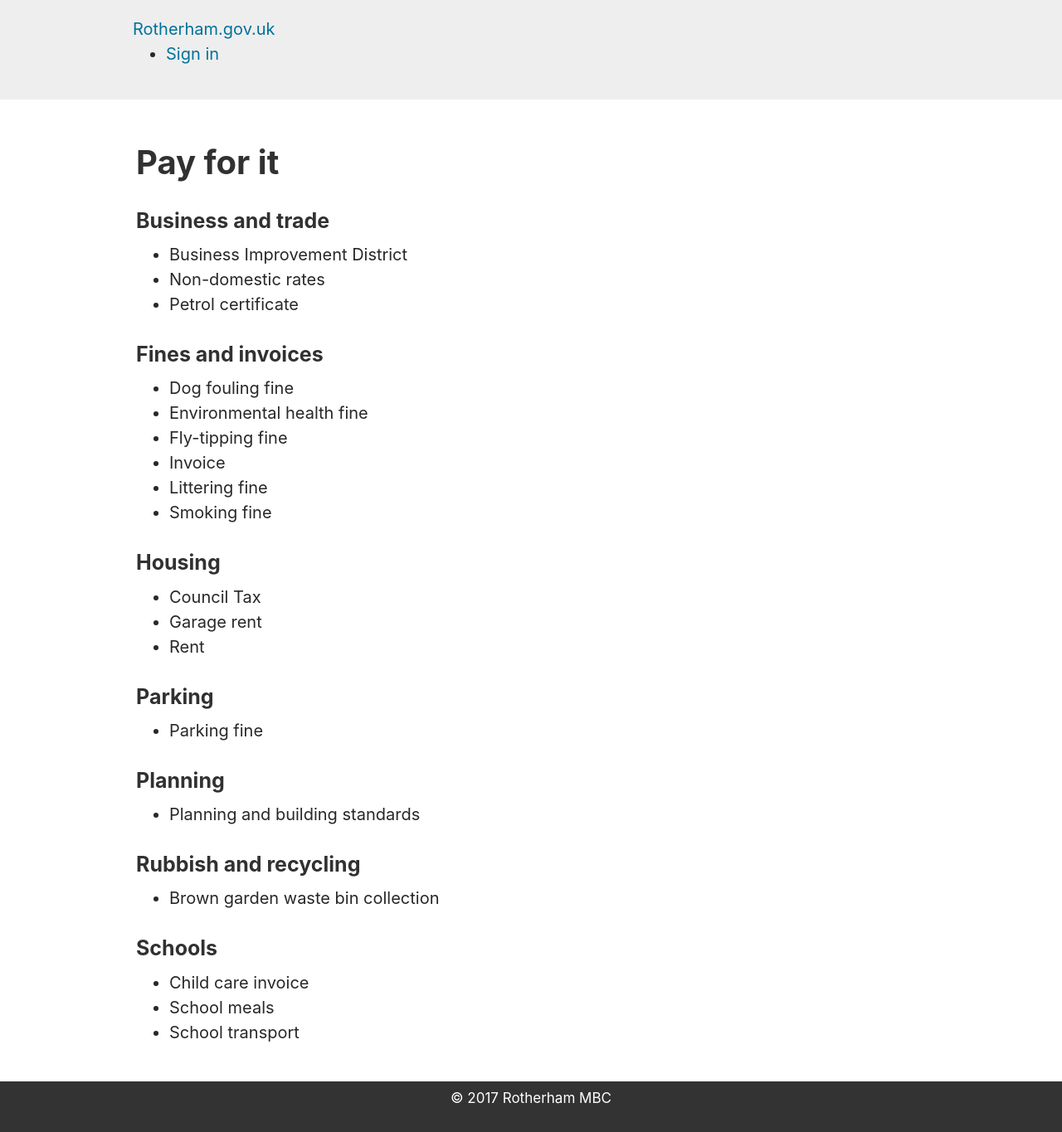
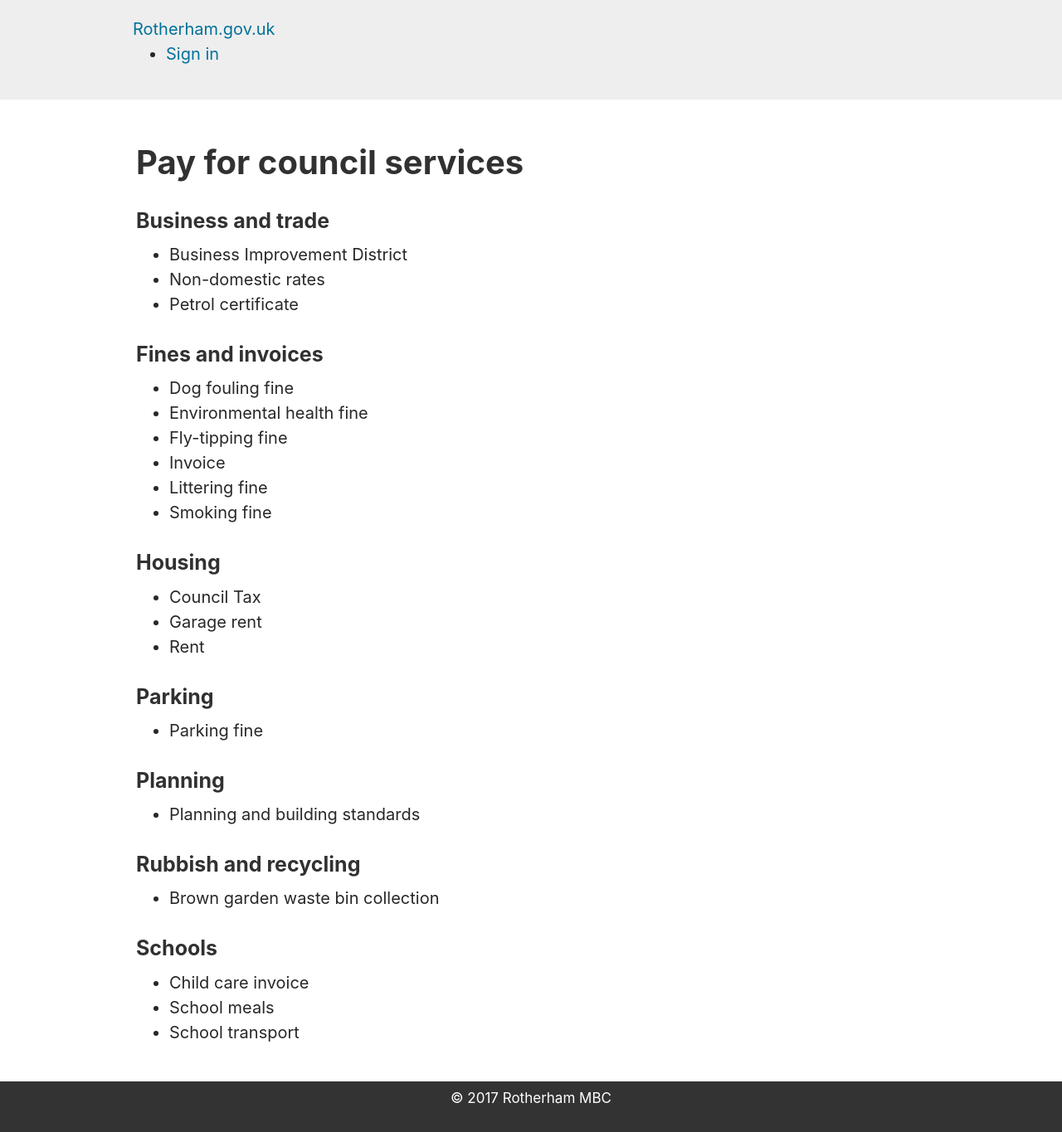
Before and after one commit to jnkly/rmbc-dev, a Jekyll site: the page built from pay.md, in a window 1280 px wide. Shown: the whole page at 83% size. Built offline with Jekyll 4.4.1, drawn with Linux system fonts in a browser that asks for light colours.

Commit message:
Update pay.md

```diff
--- a/pay.md
+++ b/pay.md
@@ -3,7 +3,7 @@ title: Pay
 layout: default
 ---
 
-# Pay for it
+# Pay for council services
 
 ### Business and trade
 - Business Improvement District
```
